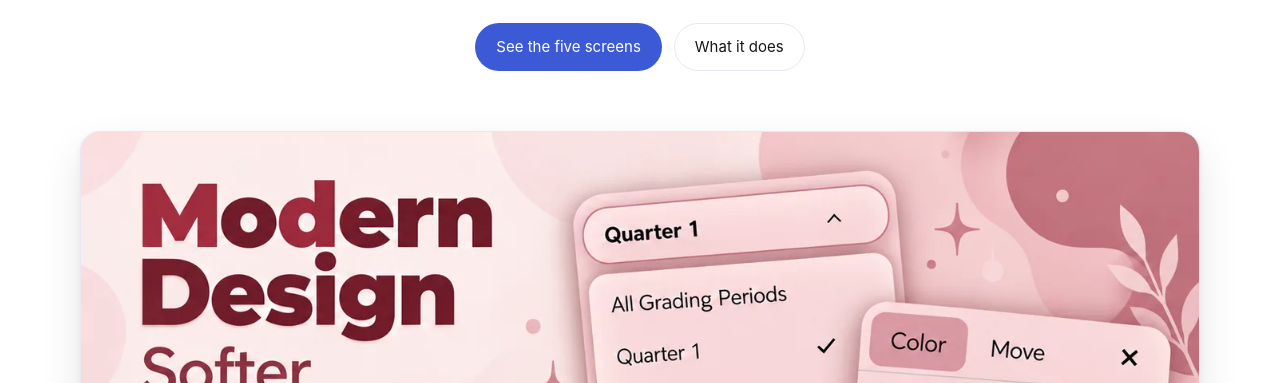
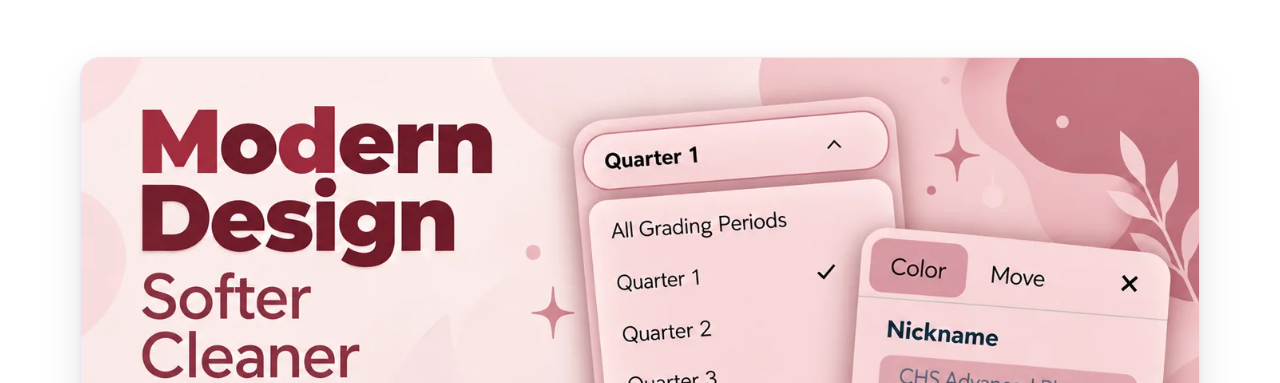
Before and after one commit to lingqi0001/modern-canvas-site, a plain HTML site: page index.html in a window 1280 px wide. Shown: the part 409-792 px from the top of the page. Drawn offline with Linux system fonts and the light colour scheme.

Commit message:
Drop the two hero buttons

```diff
--- a/index.html
+++ b/index.html
@@ -73,7 +73,6 @@
   }
   .hero h1 { margin: 18px auto 0; max-width: 17ch; }
   .hero .lede { margin: 18px auto 0; max-width: 60ch; font-size: clamp(1.05rem, 2vw, 1.2rem); color: var(--ink-2); }
-  .hero .actions { margin-top: 26px; display: flex; gap: 12px; justify-content: center; flex-wrap: wrap; }
   .btn {
     display: inline-flex; align-items: center; gap: 8px;
     padding: 11px 20px; border-radius: 999px; border: 1px solid transparent;
@@ -82,8 +81,6 @@
   }
   .btn.primary { background: var(--accent); color: #fff; }
   .btn.primary:hover { background: #2f49b8; }
-  .btn.ghost { border-color: var(--line); color: var(--ink); background: #fff; }
-  .btn.ghost:hover { background: var(--bg-soft); }
   .note { margin-top: 14px; font-size: 14px; color: var(--ink-3); }
 
   /* carousel */
@@ -185,10 +182,6 @@
     <span class="eyebrow">Chrome extension for Canvas LMS</span>
     <h1>A fresher look for Canvas</h1>
     <p class="lede">Soft corners, colours you choose yourself, and a set of study tools that fit into the pages you already open every day.</p>
-    <div class="actions">
-      <a class="btn primary" href="#deck">See the five screens</a>
-      <a class="btn ghost" href="#features">What it does</a>
-    </div>
   </section>
 
   <section class="deck wrap" id="deck" aria-roledescription="carousel" aria-label="Screenshots of Modern Canvas">
```
